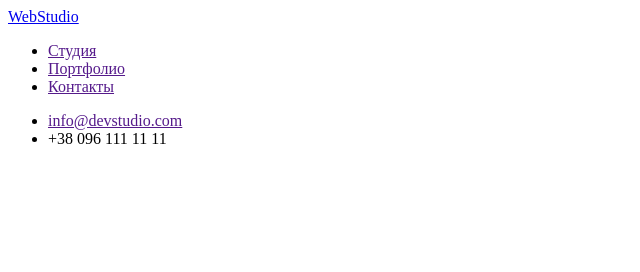
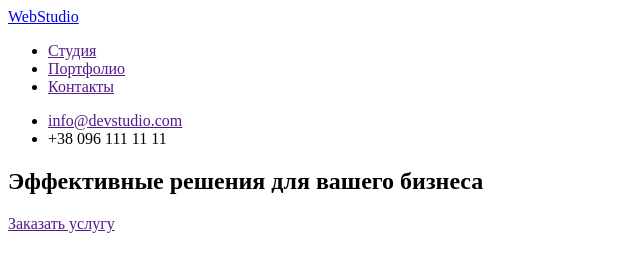
Before and after one commit to nazinamari/goit-markup-hw-01, a plain HTML site: page index.html in a window 1280 px wide. Shown: the whole page, without its empty margins (0-640 px from the left). Drawn offline with Linux system fonts and the light colour scheme.

Commit message:
add hero

```diff
--- a/index.html
+++ b/index.html
@@ -7,6 +7,7 @@
     <title>Document</title>
 </head>
 <body>
+    <!--header-->
     <header>
         <nav>
             <a href="/">WebStudio</a>
@@ -21,5 +22,10 @@
             </ul>
         </nav>
     </header>
+    <!--hero-->
+    <section>
+        <h1>Эффективные решения для вашего бизнеса</h1>
+        <a href="">Заказать услугу</a>
+    </section>
 </body>
 </html>
```
